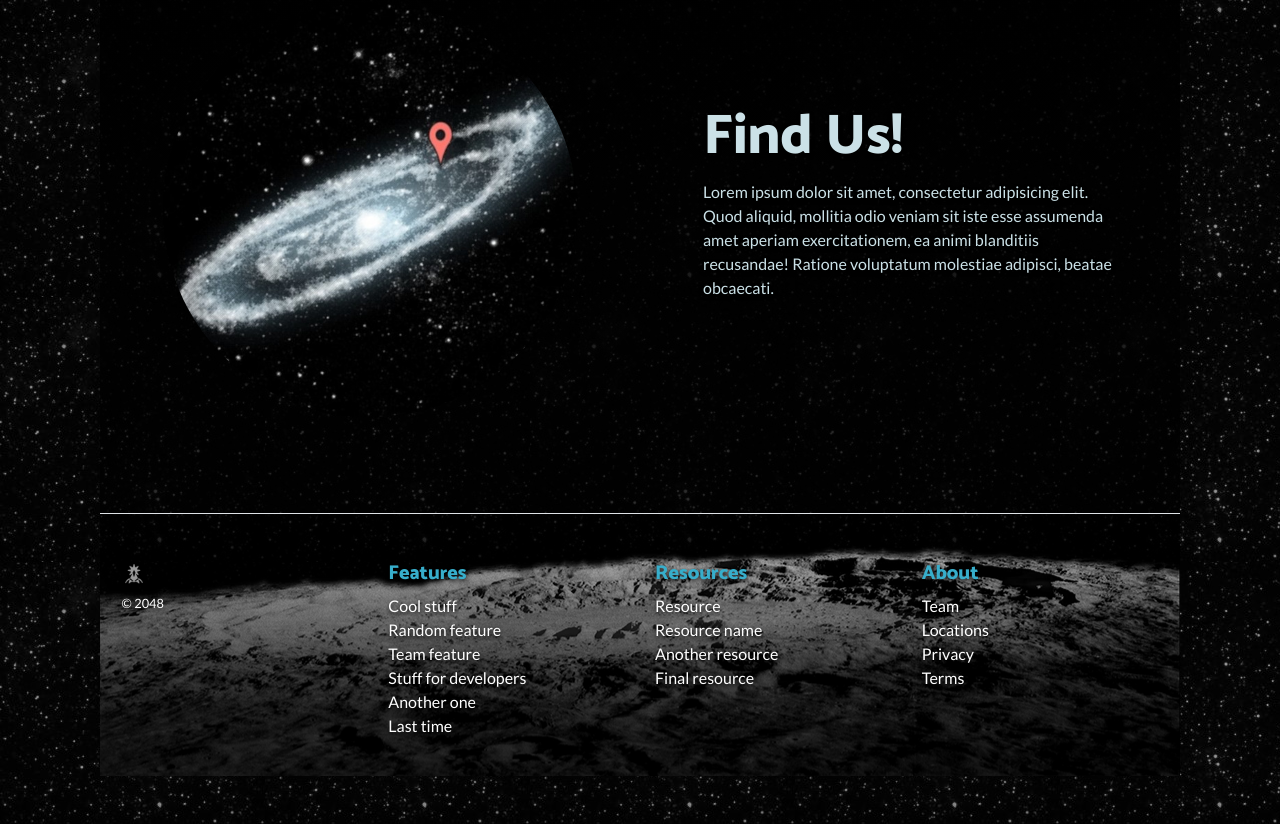
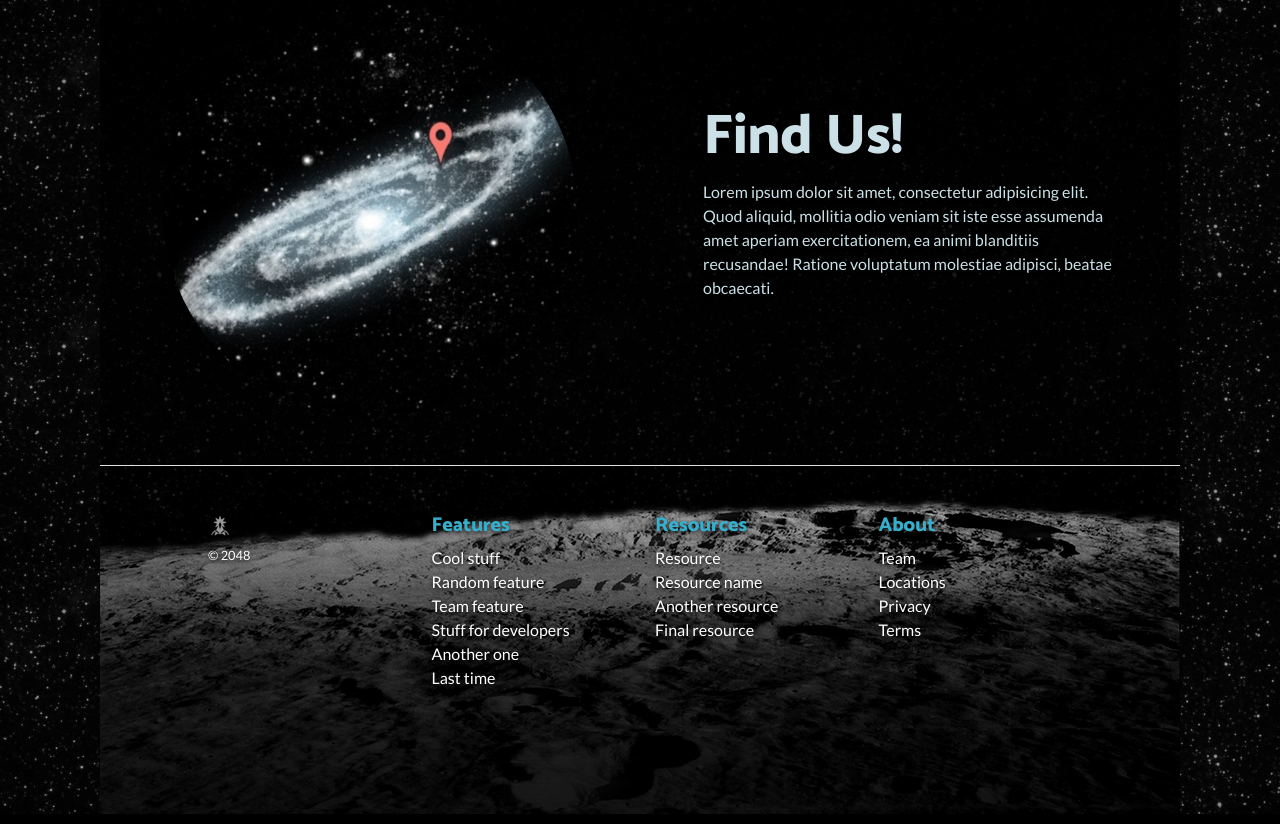
Before and after one commit to yoda69100/yoda69100.github.io, a browser extension: page galactrip/index.html in a window 1280 px wide. Shown: the part 2883-3707 px from the top of the page. Drawn offline with nearby package versions, Linux system fonts and the light colour scheme; a script that the page names is missing; files whose address does not match are found by name.

Commit message:
Add files via upload

```diff
--- a/galactrip/css/galac.css
+++ b/galactrip/css/galac.css
@@ -85,6 +85,9 @@ footer {
 	margin: 0 auto !important;
 	color: #37AECB !important;
 }
+.mb-md-5, .my-md-5{
+	margin: 0 auto !important;
+}
 .text-muted {
 	color: white !important;
 }
@@ -169,17 +172,19 @@ section {
 	color: ivory;
 
 }
-footer {
+footer  {
 	background-image: url("../img/footermoon.png")!important;
 	background-size: cover;
 	background-position: top;
 	background-color: transparent !important;
-	padding: 2%;
+	padding: 10%;
 	margin: 0 auto !important;
- 	color: #37AECB !important;
+	color: #37AECB !important;
+}
+.mb-md-5, .my-md-5{
+	margin: 0 auto !important;
 }
 .text-muted {
 	color: white !important;
 }
-
 }
```
